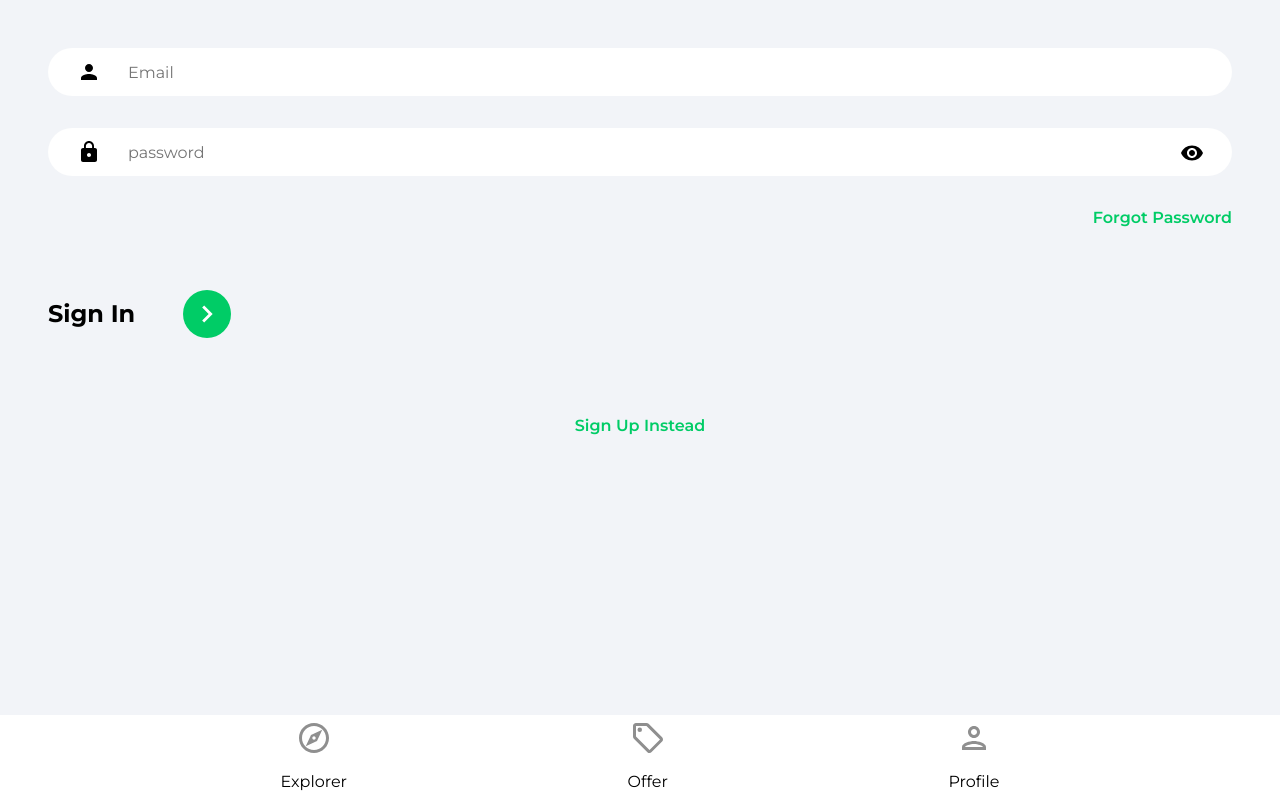
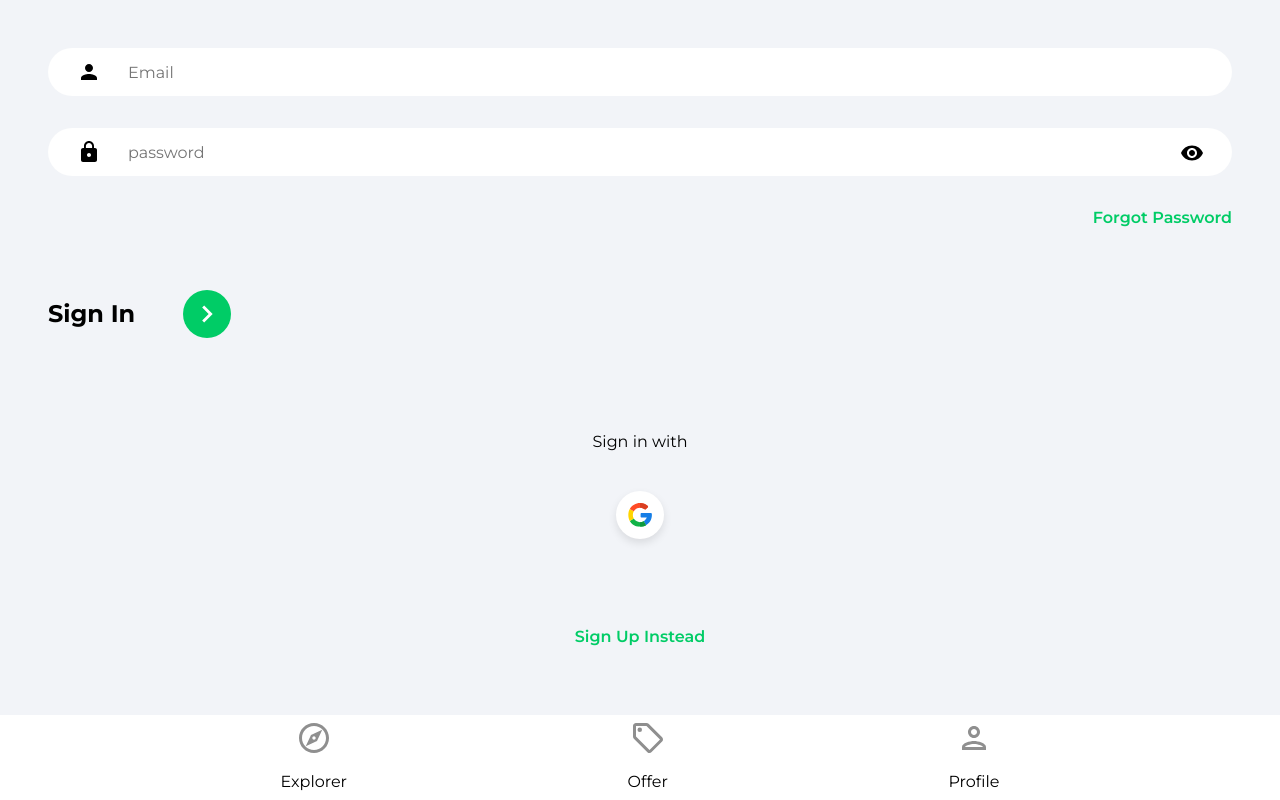
Before and after one commit to GregPetropoulos/Home-Deals, a React (Create React App) app: page /sign-in in a window 1280 px wide. Built offline with nearby package versions, Linux system fonts and the light colour scheme; no server answers.

Commit message:
Set up the Google OAuthand used the firestore GoogleAuthProvider to authenticate a user in the OAuth component whoch is basically the google icon at sign-in and sign-on

```diff
--- /dev/null
+++ b/src/components/OAuth.jsx
@@ -0,0 +1,47 @@
+import React from 'react';
+import { useLocation, useNavigate } from 'react-router-dom';
+import { getAuth, signInWithPopup, GoogleAuthProvider } from 'firebase/auth';
+import { doc, setDoc, getDoc, serverTimestamp } from 'firebase/firestore';
+import { db } from '../config/firebase.config';
+import { toast } from 'react-toastify';
+import googleIcon from '../assets/svg/googleIcon.svg';
+
+const OAuth = () => {
+  const navigate = useNavigate();
+  const location = useLocation();
+
+  const onGoogleClick = async (e) => {
+    try {
+      const auth = getAuth();
+      // google authenticates a user through firebase
+      const provider = new GoogleAuthProvider();
+      const result = await signInWithPopup(auth, provider);
+      const user = result.user;
+
+      // We Check for authenticated google user and save to db
+      const docRef = doc(db, 'users', user.uid);
+      const docSnap = await getDoc(docRef);
+
+      // if user doesn't exists then create one
+      if (!docSnap.exists()) {
+        await setDoc(doc(db, 'users', user.uid), {
+          name: user.displayName,
+          email: user.email,
+          timestamp: serverTimestamp()
+        });
+      }
+      navigate('/');
+    } catch (error) {
+      toast.error('Could not authorize with Google');
+    }
+  };
+  return (
+    <div className='socialLogin'>
+      <p>Sign {location.pathname === '/sign-up' ? 'up' : 'in'} with</p>
+      <button className='socialIconDiv' onClick={onGoogleClick}>
+        <img className='socialIconImg' src={googleIcon} alt='google' />
+      </button>
+    </div>
+  );
+};
+export default OAuth;
--- a/src/pages/SignUp.jsx
+++ b/src/pages/SignUp.jsx
@@ -19,6 +19,9 @@
 import { ReactComponent as ArrowRightIcon } from '../assets/svg/keyboardArrowRightIcon.svg';
 
 import visibilityIcon from '../assets/svg/visibilityIcon.svg';
+
+import OAuth from '../components/OAuth';
+
 
 const SignUp = () => {
   // used to control the input type and visibilityIcon (eyeball)
@@ -141,7 +144,8 @@
               </button>
             </div>
           </form>
-          {/* Google OAUTH */}
+          <OAuth/>
+
           <Link to='/sign-in' className='registerLink'>
             Sign In Instead
           </Link>
--- a/src/pages/SingIn.jsx
+++ b/src/pages/SingIn.jsx
@@ -9,6 +9,9 @@
 import { getAuth, signInWithEmailAndPassword } from 'firebase/auth';
 
 import visibilityIcon from '../assets/svg/visibilityIcon.svg';
+
+import OAuth from '../components/OAuth';
+
 
 const SignIn = () => {
   // used to control the input type and visibilityIcon (eyeball)
@@ -97,7 +100,7 @@
               </button>
             </div>
           </form>
-          {/* Google OAUTH */}
+<OAuth/>
           <Link to='/sign-up' className='registerLink'>
             Sign Up Instead
           </Link>
```
Also changed, not shown: src/pages/ForgotPassword.jsx (+5 -5 lines).
